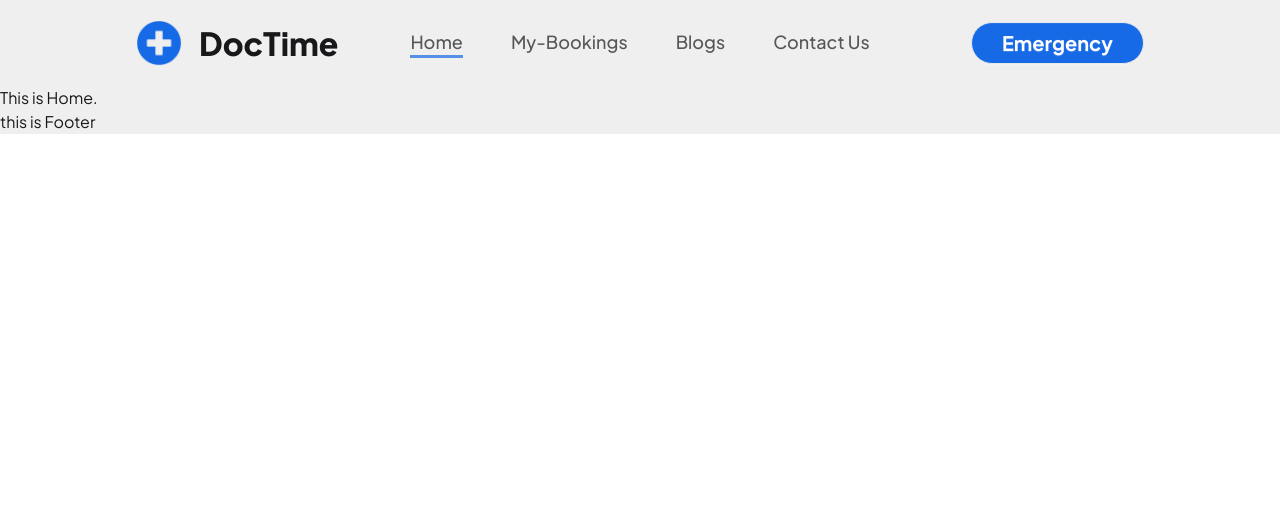
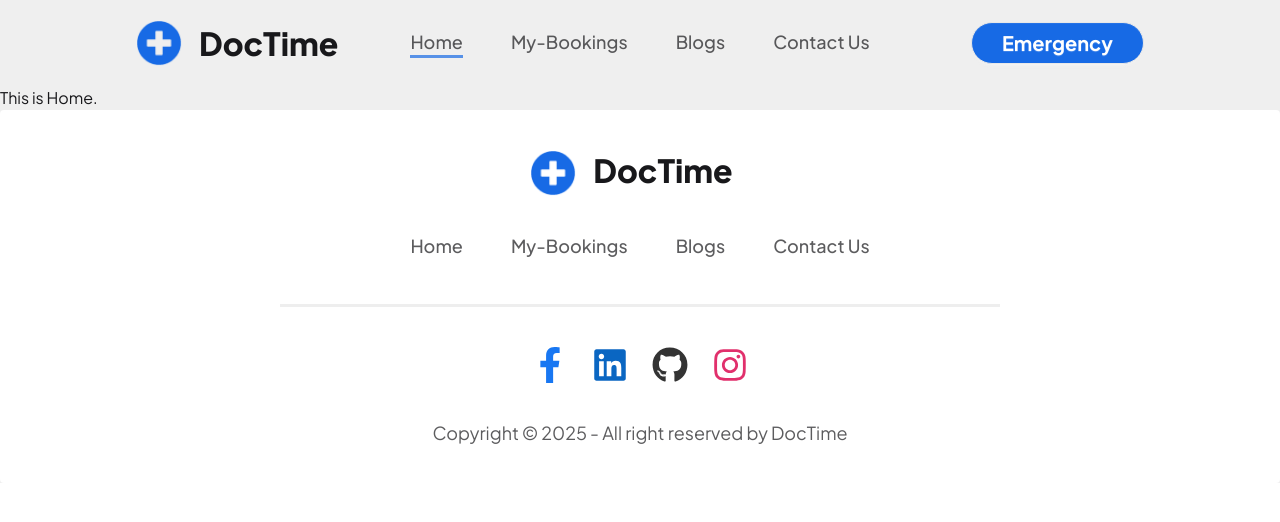
Before and after one commit to Shashuvo/DocTime, a React (Vite) app: page / in a window 1280 px wide. Shown: the top 522 px of the page. Built offline with nearby package versions, Linux system fonts and the light colour scheme.

Commit message:
Footer Completed

```diff
--- a/package.json
+++ b/package.json
@@ -10,9 +10,12 @@
     "preview": "vite preview"
   },
   "dependencies": {
+    "@fortawesome/free-brands-svg-icons": "^7.0.1",
+    "@fortawesome/react-fontawesome": "^3.0.2",
     "@tailwindcss/vite": "^4.1.13",
     "react": "^19.1.1",
     "react-dom": "^19.1.1",
+    "react-icons": "^5.5.0",
     "react-router": "^7.8.2",
     "tailwindcss": "^4.1.13"
   },
--- a/src/Components/Footer/Footer.jsx
+++ b/src/Components/Footer/Footer.jsx
@@ -1,9 +1,55 @@
 import React from 'react';
+import { FaFacebookF, FaGithub, FaInstagram, FaLinkedin, FaTwitter, FaYoutube } from 'react-icons/fa';
+import { NavLink } from 'react-router';
 
 const Footer = () => {
+
+    const links = <>
+        <NavLink to="/"><a className="link link-hover font-medium hover:text-[#176AE5]">Home</a></NavLink>
+        <NavLink to="/my-bookings"><a className="link link-hover font-medium hover:text-[#176AE5]">My-Bookings</a></NavLink>
+        <NavLink to="/blogs"><a className="link link-hover font-medium hover:text-[#176AE5]">Blogs</a></NavLink>
+        <NavLink to="/contactUs"><a className="link link-hover font-medium hover:text-[#176AE5]">Contact Us</a></NavLink>
+    </>
+
+
     return (
         <div>
-            <h1>this is Footer</h1>
+            <footer className="footer footer-horizontal footer-center text-base-content rounded p-10 bg-white">
+                {/* Logo + Title */}
+                <nav>
+                    <div className='flex'>
+                        <img className=' h-[46px] w-[46px]' src="logo.png" alt="Logo" />
+                        <a className="btn btn-ghost text-[32px] font-extrabold">DocTime</a>
+                    </div>
+                </nav>
+                {/* Links */}
+                <nav className="grid grid-flow-col gap-4 border-b-3 border-base-300 lg:w-3/5 pb-12">
+                    <div className='flex lg:gap-12 lg:text-[18px] opacity-70 gap-4'>
+                        {links}
+                    </div>
+                </nav>
+                {/* Social Links */}
+                <nav>
+                    <div className="grid grid-flow-col gap-6">
+                        <a href="https://www.facebook.com/shahariat.hossen.524" target="_blank" rel="noopener noreferrer">
+                            <FaFacebookF size={36} className='hover:scale-140 hover:cursor-pointer duration-300' color="#1877F2" />
+                        </a>
+                        <a href="https://www.linkedin.com/in/shahariat-hossen-045456279/" target="_blank" rel="noopener noreferrer">
+                            <FaLinkedin size={36} className='hover:scale-140 hover:cursor-pointer duration-300' color="#0A66C2" />
+                        </a>
+                        <a href="https://github.com/Shashuvo" target="_blank" rel="noopener noreferrer">
+                            <FaGithub size={36} className='hover:scale-140 hover:cursor-pointer duration-300' color="#333" />
+                        </a>
+                        <a href="https://www.instagram.com/o__shuv__o/?__pwa=1" target="_blank" rel="noopener noreferrer">
+                            <FaInstagram size={36} className='hover:scale-140 hover:cursor-pointer duration-300' color="#E1306C" />
+                        </a>
+                    </div>
+                </nav>
+                {/* copyrights */}
+                <aside>
+                    <p className='opacity-70 text-[18px]'>Copyright © {new Date().getFullYear()} - All right reserved by DocTime</p>
+                </aside>
+            </footer>
         </div>
     );
 };
```
Also changed, not shown: 1 other file (tests, documents, lock files or other folders).
